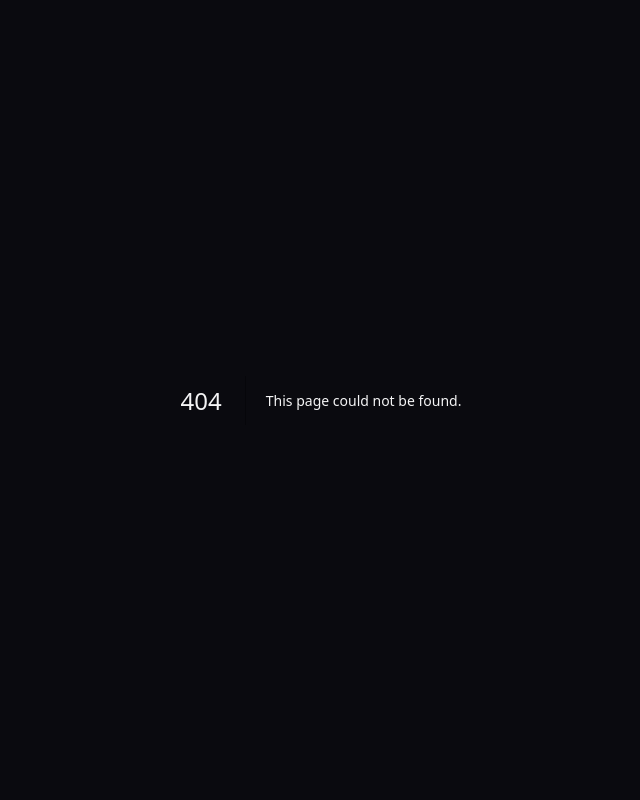
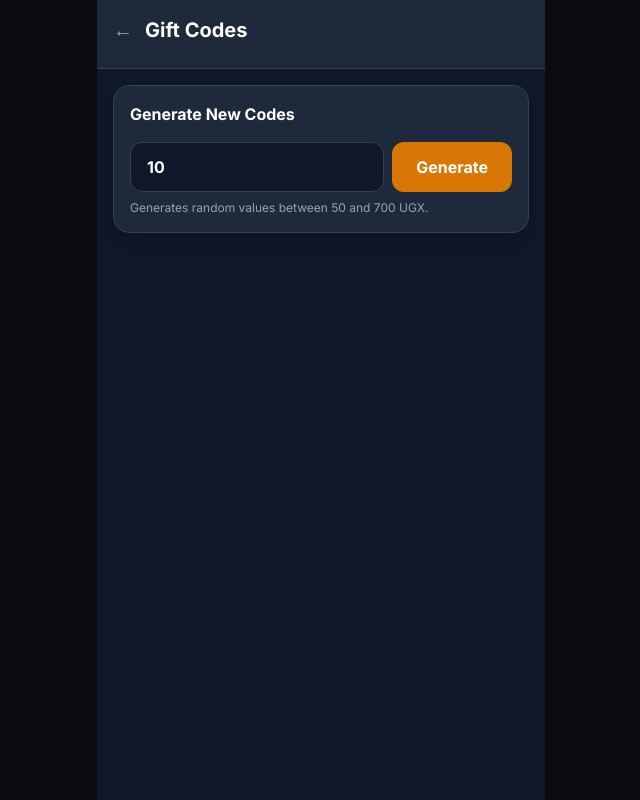
Before and after one commit to paercy32-eng/nexa-app, a Next.js app: page /admin/giftcodes in a window 1280 px wide. Before the commit this address had no page. Shown: the whole page, without its empty margins (319-959 px from the left). Built offline with nearby package versions, Linux system fonts and the light colour scheme.

Commit message:
Create page.tsx

```diff
--- /dev/null
+++ b/app/admin/giftcodes/page.tsx
@@ -0,0 +1,117 @@
+'use client';
+
+import { useState } from 'react';
+import { useRouter } from 'next/navigation';
+import Link from 'next/link';
+
+export default function AdminGiftCodesPage() {
+  const router = useRouter();
+  const [quantity, setQuantity] = useState('10');
+  const [loading, setLoading] = useState(false);
+  const [generatedCodes, setGeneratedCodes] = useState<any[]>([]);
+  const [error, setError] = useState('');
+
+  async function handleGenerate(e: React.FormEvent) {
+    e.preventDefault();
+    setLoading(true);
+    setError('');
+    setGeneratedCodes([]);
+
+    try {
+      const res = await fetch('/api/admin/giftcodes', {
+        method: 'POST',
+        headers: { 'Content-Type': 'application/json' },
+        body: JSON.stringify({ quantity: Number(quantity) }),
+      });
+
+      if (res.status === 401) {
+        router.replace('/admin/login');
+        return;
+      }
+
+      const data = await res.json();
+
+      if (!res.ok) {
+        setError(data.error || 'Failed to generate codes.');
+      } else {
+        setGeneratedCodes(data.codes);
+      }
+    } catch {
+      setError('Something went wrong.');
+    } finally {
+      setLoading(false);
+    }
+  }
+
+  function copyToClipboard(text: string) {
+    navigator.clipboard.writeText(text);
+    alert('Code copied!');
+  }
+
+  return (
+    <main className="min-h-screen bg-slate-900 pb-24">
+
+      {/* Header */}
+      <div className="bg-slate-800 border-b border-slate-700 p-4 sticky top-0 z-10">
+        <div className="flex items-center gap-3 mb-2">
+          <Link href="/admin" className="text-slate-400 text-xl active:scale-95 transition">←</Link>
+          <h1 className="text-xl font-bold text-white">Gift Codes</h1>
+        </div>
+      </div>
+
+      <div className="p-4">
+
+        {/* Generator Form */}
+        <div className="bg-slate-800 border border-slate-700 rounded-2xl p-4 mb-6 shadow-lg">
+          <h2 className="text-white font-bold mb-4">Generate New Codes</h2>
+          <form onSubmit={handleGenerate} className="flex gap-2">
+            <input
+              type="number"
+              value={quantity}
+              onChange={(e) => setQuantity(e.target.value)}
+              min="1"
+              max="100"
+              className="flex-1 bg-slate-900 border border-slate-700 rounded-xl px-4 py-3 text-white font-bold"
+              placeholder="Quantity"
+              required
+            />
+            <button
+              type="submit"
+              disabled={loading}
+              className="bg-amber-600 text-white font-bold px-6 py-3 rounded-xl disabled:opacity-50"
+            >
+              {loading ? '...' : 'Generate'}
+            </button>
+          </form>
+          <p className="text-xs text-slate-400 mt-2">Generates random values between 50 and 700 UGX.</p>
+
+          {error && <div className="mt-3 text-red-400 text-xs bg-red-400/10 p-2 rounded-lg border border-red-400/20">{error}</div>}
+        </div>
+
+        {/* Generated Codes List */}
+        {generatedCodes.length > 0 && (
+          <div>
+            <h2 className="text-white font-bold mb-3 px-1">Generated Codes</h2>
+            <div className="space-y-2">
+              {generatedCodes.map((c) => (
+                <div key={c.id} className="bg-slate-800 border border-slate-700 rounded-xl p-3 flex justify-between items-center">
+                  <div>
+                    <div className="text-amber-400 font-mono font-bold text-lg">{c.code}</div>
+                    <div className="text-xs text-slate-400">Value: UGX {c.amount}</div>
+                  </div>
+                  <button
+                    onClick={() => copyToClipboard(c.code)}
+                    className="bg-slate-700 text-white text-xs font-bold px-3 py-2 rounded-lg active:scale-95 transition"
+                  >
+                    Copy
+                  </button>
+                </div>
+              ))}
+            </div>
+          </div>
+        )}
+
+      </div>
+    </main>
+  );
+      }
```
